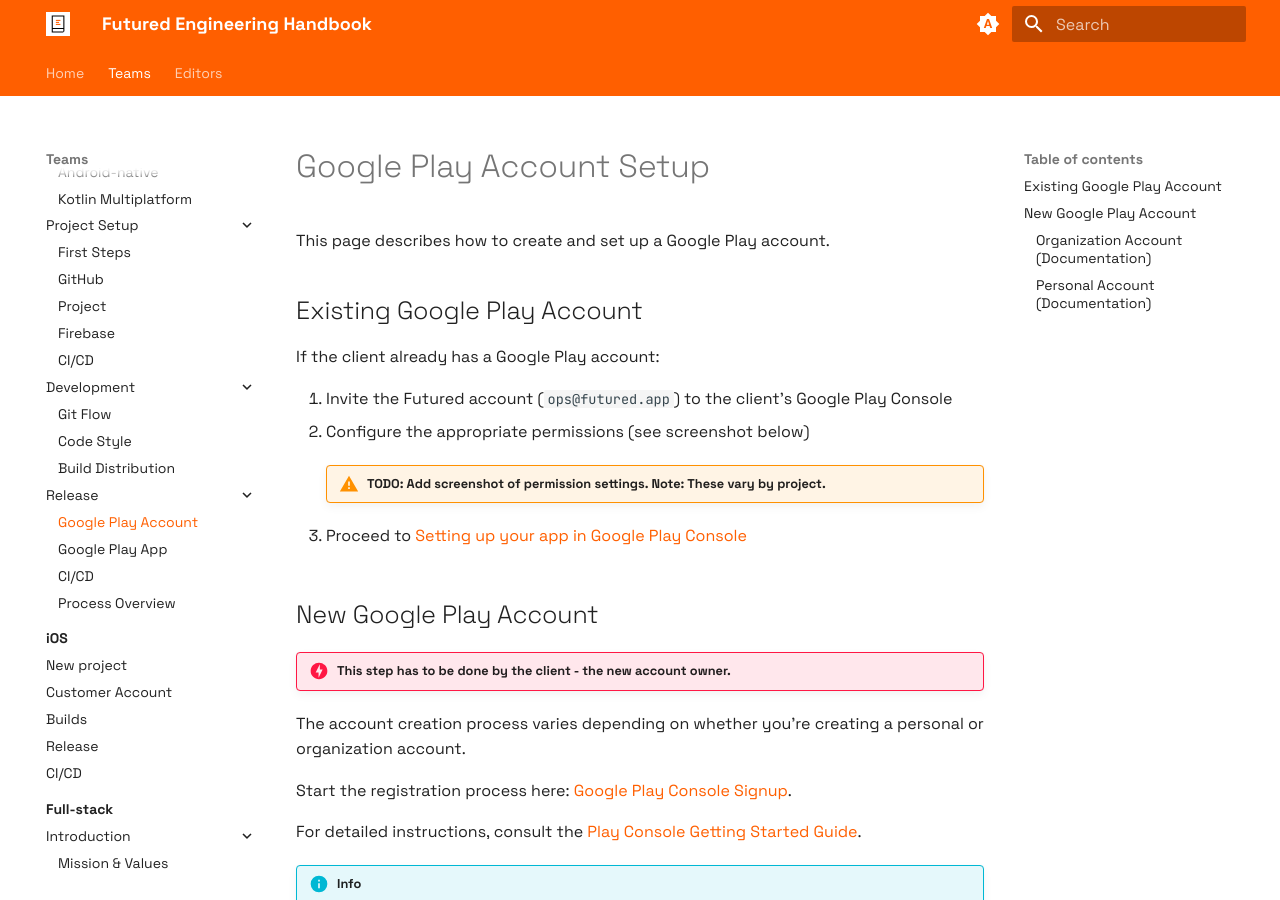
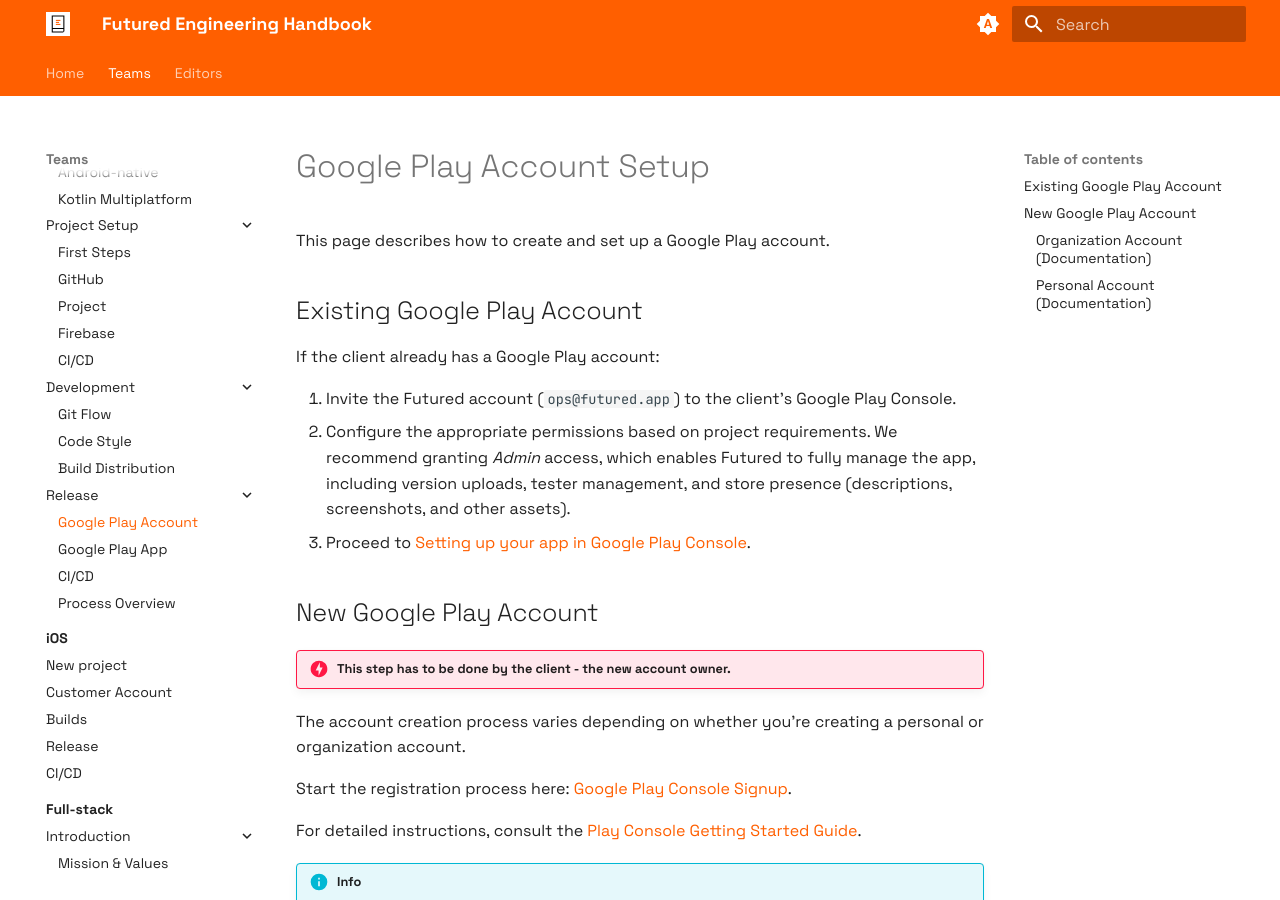
Before and after one commit to futuredapp/Engineering-Handbook, an MkDocs documentation site: the page built from docs/Teams/android/release/00_google_play_account.md, in a window 1280 px wide and 900 px high. Built offline with MkDocs 1.6.1 and Material for MkDocs 9.7.7, drawn with Linux system fonts in a browser that asks for light colours.

Commit message:
Enhance Google Play account setup instructions by clarifying permission settings and emphasizing the recommended access level for Futured.

```diff
--- a/docs/Teams/android/release/00_google_play_account.md
+++ b/docs/Teams/android/release/00_google_play_account.md
@@ -5,12 +5,9 @@
 ## Existing Google Play Account
 If the client already has a Google Play account:
 
-1. Invite the Futured account (`ops@futured.app`) to the client's Google Play Console
-2. Configure the appropriate permissions (see screenshot below)
-
-    !!! warning "TODO: Add screenshot of permission settings. Note: These vary by project."
-
-3. Proceed to [Setting up your app in Google Play Console](./10_google_play_app.md)
+1. Invite the Futured account (`ops@futured.app`) to the client's Google Play Console.
+2. Configure the appropriate permissions based on project requirements. We recommend granting *Admin* access, which enables Futured to fully manage the app, including version uploads, tester management, and store presence (descriptions, screenshots, and other assets).
+3. Proceed to [Setting up your app in Google Play Console](./10_google_play_app.md).
 
 ## New Google Play Account
 
```
